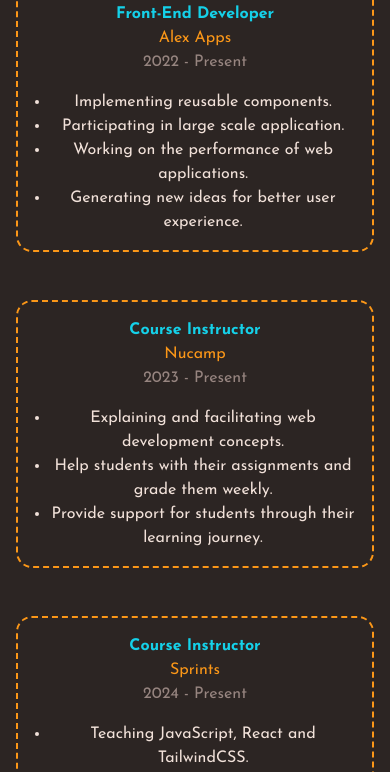
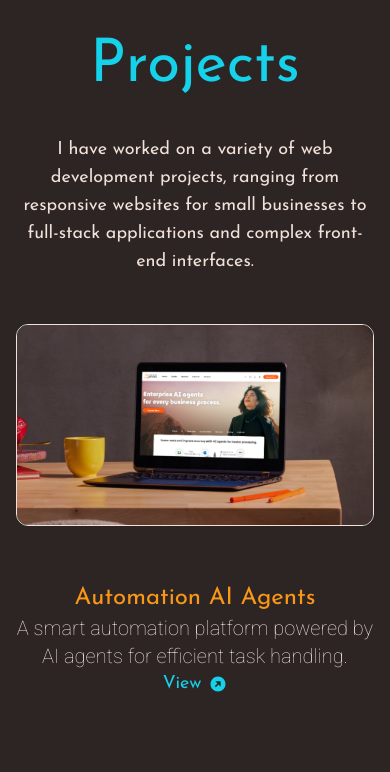
Before and after one commit to hamzakamran456/Portfolio_Site, a React (Vite) app: page / in a window 390 px wide. Shown: the part 4307-5079 px from the top of the page. Built offline with nearby package versions, Linux system fonts and the light colour scheme.

Commit message:
experience page set

```diff
--- a/src/components/ExperienceSection/AllExperience.jsx
+++ b/src/components/ExperienceSection/AllExperience.jsx
@@ -1,67 +1,67 @@
-import React from "react";
-import SingleExperience from "./SingleExperience";
-import { FaArrowRight } from "react-icons/fa";
-import { motion } from "framer-motion";
-import { fadeIn } from "../framerMotion/variants";
+// import React from "react";
+// // import SingleExperience from "./SingleExperience";
+// import { FaArrowRight } from "react-icons/fa";
+// import { motion } from "framer-motion";
+// import { fadeIn } from "../framerMotion/variants";
 
-const experiences = [
-  {
-    job: "Front-End Developer",
-    company: "Alex Apps",
-    date: "2022 - Present",
-    responsibilities: [
-      "Implementing reusable components.",
-      "Participating in large scale application.",
-      "Working on the performance of web applications.",
-      "Generating new ideas for better user experience.",
-    ],
-  },
-  {
-    job: "Course Instructor",
-    company: "Nucamp",
-    date: "2023 - Present",
-    responsibilities: [
-      "Explaining and facilitating web development concepts.",
-      "Help students with their assignments and grade them weekly.",
-      "Provide support for students through their learning journey.",
-    ],
-  },
-  {
-    job: "Course Instructor",
-    company: "Sprints",
-    date: "2024 - Present",
-    responsibilities: [
-      "Teaching JavaScript, React and TailwindCSS.",
-      "Participating in preparing course materials.",
-      "Helping students through their way in learning web development technologies.",
-    ],
-  },
-];
+// // const experiences = [
+// //   {
+// //     job: "Front-End Developer",
+// //     company: "Alex Apps",
+// //     date: "2022 - Present",
+// //     responsibilities: [
+// //       "Implementing reusable components.",
+// //       "Participating in large scale application.",
+// //       "Working on the performance of web applications.",
+// //       "Generating new ideas for better user experience.",
+// //     ],
+// //   },
+// //   {
+// //     job: "Course Instructor",
+// //     company: "Nucamp",
+// //     date: "2023 - Present",
+// //     responsibilities: [
+// //       "Explaining and facilitating web development concepts.",
+// //       "Help students with their assignments and grade them weekly.",
+// //       "Provide support for students through their learning journey.",
+// //     ],
+// //   },
+// //   {
+// //     job: "Course Instructor",
+// //     company: "Sprints",
+// //     date: "2024 - Present",
+// //     responsibilities: [
+// //       "Teaching JavaScript, React and TailwindCSS.",
+// //       "Participating in preparing course materials.",
+// //       "Helping students through their way in learning web development technologies.",
+// //     ],
+// //   },
+// // ];
 
-const AllExperience = () => {
-  return (
-    <div className="flex md:flex-row sm:flex-col items-center justify-between">
-  {experiences.map((experience, index) => {
-    return (
-      <div key={index} className="flex items-center">
-        <SingleExperience experience={experience} />
-        {index < experiences.length - 1 && (
-          <motion.div
-            className="flex items-center justify-center h-full"
-            variants={fadeIn("right", 0)}
-            initial="hidden"
-            whileInView="show"
-            viewport={{ once: false, amount: 0.7 }}
-          >
-            <FaArrowRight className="text-6xl text-orange text-center xl:mx-14 lg:mx-6 lg:block sm:hidden" />
-          </motion.div>
-        )}
-      </div>
-    );
-  })}
-</div>
+// const AllExperience = () => {
+//   return (
+//     <div className="flex md:flex-row sm:flex-col items-center justify-between">
+//   {experiences.map((experience, index) => {
+//     return (
+//       <div key={index} className="flex items-center">
+//         <SingleExperience experience={experience} />
+//         {index < experiences.length - 1 && (
+//           <motion.div
+//             className="flex items-center justify-center h-full"
+//             variants={fadeIn("right", 0)}
+//             initial="hidden"
+//             whileInView="show"
+//             viewport={{ once: false, amount: 0.7 }}
+//           >
+//             <FaArrowRight className="text-6xl text-orange text-center xl:mx-14 lg:mx-6 lg:block sm:hidden" />
+//           </motion.div>
+//         )}
+//       </div>
+//     );
+//   })}
+// </div>
 
-  );
-};
+//   );
+// };
 
-export default AllExperience;
+// export default AllExperience;
--- a/src/components/ExperienceSection/ExperienceMain.jsx
+++ b/src/components/ExperienceSection/ExperienceMain.jsx
@@ -1,7 +1,6 @@
 import React from "react";
 import ExperienceText from "./ExperienceText";
 import ExperienceTop from "./ExperienceTop";
-import AllExperience from "./AllExperience";
 import { motion } from "framer-motion";
 import { fadeIn } from "../framerMotion/variants";
 
@@ -25,7 +24,6 @@
         <ExperienceTop />
       </motion.div>
       <div className="w-full h-1 mt-4 bg-lightBrown lg:block sm:hidden"></div>
-      <AllExperience />
     </div>
   );
 };
--- a/src/components/ExperienceSection/SingleExperience.jsx
+++ b/src/components/ExperienceSection/SingleExperience.jsx
@@ -1,26 +1,26 @@
-import React from "react";
-import { motion } from "framer-motion";
-import { fadeIn } from "../framerMotion/variants";
+// import React from "react";
+// import { motion } from "framer-motion";
+// import { fadeIn } from "../framerMotion/variants";
 
-const SingleExperience = ({ experience }) => {
-  return (
-    <motion.div
-      variants={fadeIn("right", 0)}
-      initial="hidden"
-      whileInView="show"
-      viewport={{ once: false, amount: 0.7 }}
-      className="md:h-[350px] md:w-[250px] sm:h-auto sm:w-full border-2 border-orange border-dashed rounded-2xl mt-12 p-4"
-    >
-      <p className="font-bold text-cyan">{experience.job}</p>
-      <p className="text-orange">{experience.company}</p>
-      <p className="text-lightGrey">{experience.date}</p>
-      <ul className="list-disc mt-4 pl-4 text-white">
-        {experience.responsibilities.map((resp, index) => {
-          return <li key={index}>{resp}</li>;
-        })}
-      </ul>
-    </motion.div>
-  );
-};
+// const SingleExperience = ({ experience }) => {
+//   return (
+//     <motion.div
+//       variants={fadeIn("right", 0)}
+//       initial="hidden"
+//       whileInView="show"
+//       viewport={{ once: false, amount: 0.7 }}
+//       className="md:h-[350px] md:w-[250px] sm:h-auto sm:w-full border-2 border-orange border-dashed rounded-2xl mt-12 p-4"
+//     >
+//       <p className="font-bold text-cyan">{experience.job}</p>
+//       <p className="text-orange">{experience.company}</p>
+//       <p className="text-lightGrey">{experience.date}</p>
+//       <ul className="list-disc mt-4 pl-4 text-white">
+//         {experience.responsibilities.map((resp, index) => {
+//           return <li key={index}>{resp}</li>;
+//         })}
+//       </ul>
+//     </motion.div>
+//   );
+// };
 
-export default SingleExperience;
+// export default SingleExperience;
```
